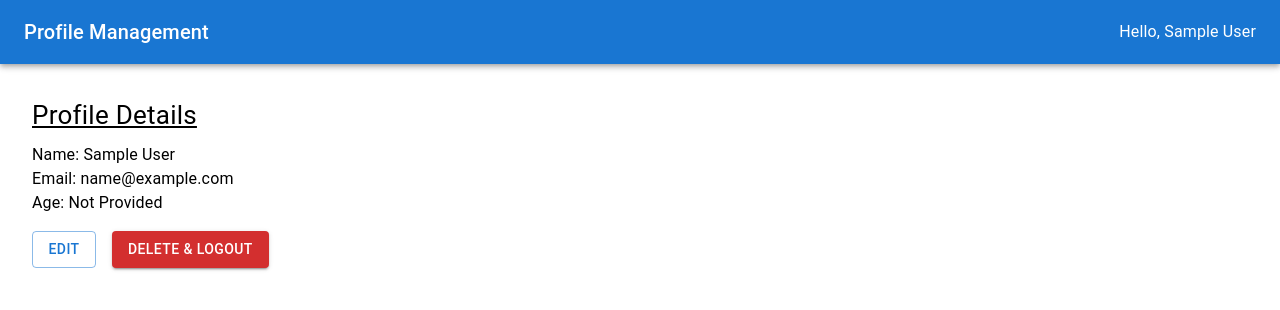
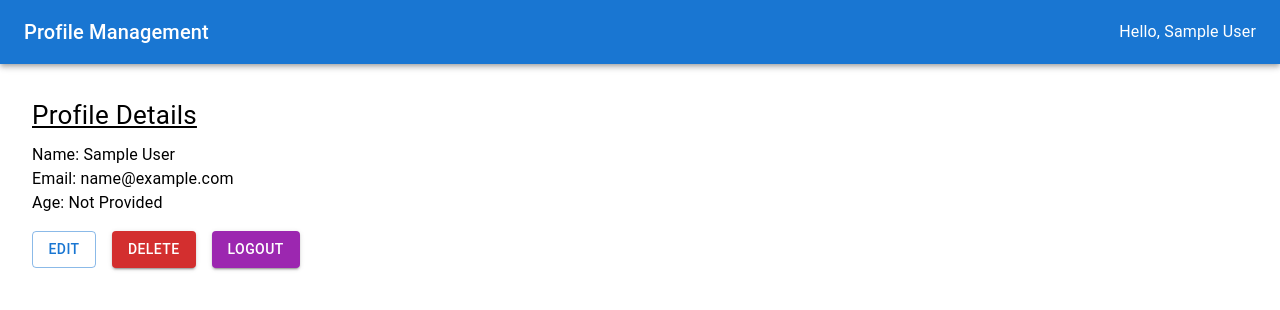
Before and after one commit to p-karthik-eng/profile-assignment, a React (Vite) app: page /profile-page in a window 1280 px wide. Shown: the top 310 px of the page. Built offline with nearby package versions, Linux system fonts and the light colour scheme; sample sign-in values are in the browser's storage.

Commit message:
delete api integration

```diff
--- a/src/pages/ProfileForm.tsx
+++ b/src/pages/ProfileForm.tsx
@@ -57,8 +57,8 @@ const ProfileForm: React.FC = () => {
     };
 
     try {
-      await loginUser(form.name, payload);
-      dispatch(setProfile(payload));
+      const user = await loginUser(form.name, payload);
+      dispatch(setProfile(user));
       setSuccess(true);
       setTimeout(() => navigate("/profile-page"), 1000);
     } catch (error) {
--- a/src/pages/ProfilePage.tsx
+++ b/src/pages/ProfilePage.tsx
@@ -5,6 +5,7 @@ import type { RootState } from "../store";
 import { clearProfile } from "../store/profileSlice";
 import { useNavigate } from "react-router-dom";
 import { clearLocalStorage } from "../utils/localStorage";
+import { deleteUser } from "../utils/api";
 
 const ProfilePage: React.FC = () => {
   const profile = useSelector((state: RootState) => state.profile.data);
@@ -18,12 +19,27 @@ const ProfilePage: React.FC = () => {
     }
   }, [profile]);
 
-  const handleDelete = () => {
+  const handleDelete = async () => {
+    if (!profile || !profile.id) {
+      alert("No user ID found to delete.");
+      return;
+    }
     if (confirm("Are you sure to delete your profile?")) {
-      dispatch(clearProfile());
-      clearLocalStorage();
-      navigate("/profile-form");
+      try {
+        await deleteUser(profile.id as string);
+        dispatch(clearProfile());
+        clearLocalStorage();
+        navigate("/profile-form");
+      } catch (error) {
+        alert("Failed to delete user.");
+      }
     }
+  };
+
+  const handleLogout = () => {
+    dispatch(clearProfile());
+    clearLocalStorage();
+    navigate("/profile-form");
   };
 
   if (notFound) {
@@ -67,8 +83,16 @@ const ProfilePage: React.FC = () => {
         >
           Edit
         </Button>
-        <Button variant="contained" color="error" onClick={handleDelete}>
-          Delete &amp; Logout
+        <Button
+          variant="contained"
+          color="error"
+          onClick={handleDelete}
+          sx={{ mr: 2 }}
+        >
+          Delete
+        </Button>
+        <Button variant="contained" color="secondary" onClick={handleLogout}>
+          Logout
         </Button>
       </Box>
     </Box>
--- a/src/store/profileSlice.ts
+++ b/src/store/profileSlice.ts
@@ -3,6 +3,7 @@ import type { PayloadAction } from "@reduxjs/toolkit";
 import { loadFromLocalStorage } from "../utils/localStorage";
 
 export interface Profile {
+  id?: string;
   name: string;
   email: string;
   age?: number;
--- a/src/utils/api.ts
+++ b/src/utils/api.ts
@@ -3,7 +3,9 @@ import type { Profile } from "../store/profileSlice";
 
 export async function loginUser(username: string, data: Profile) {
   const res = await fetch(
-    `${baseUrl}?username=${encodeURIComponent(username)}`
+    `${baseUrl}?username=${encodeURIComponent(
+      username
+    )}&email=${encodeURIComponent(data.email)}`
   );
 
   const users = await res.json();
@@ -26,3 +28,13 @@ export async function loginUser(username: string, data: Profile) {
     return await createRes.json();
   }
 }
+
+export async function deleteUser(userId: string) {
+  const res = await fetch(`${baseUrl}/${userId}`, {
+    method: "DELETE",
+  });
+  if (!res.ok) {
+    throw new Error("Failed to delete user");
+  }
+  return await res.json();
+}
```
